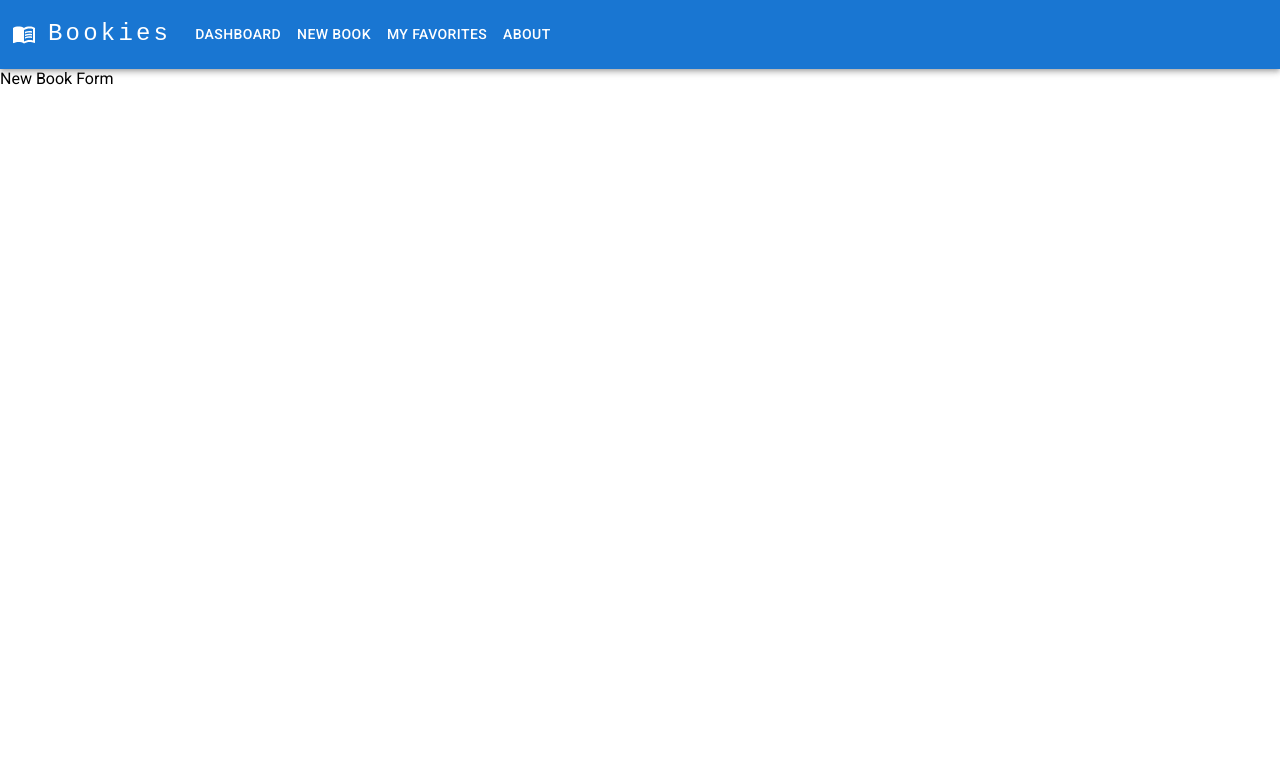
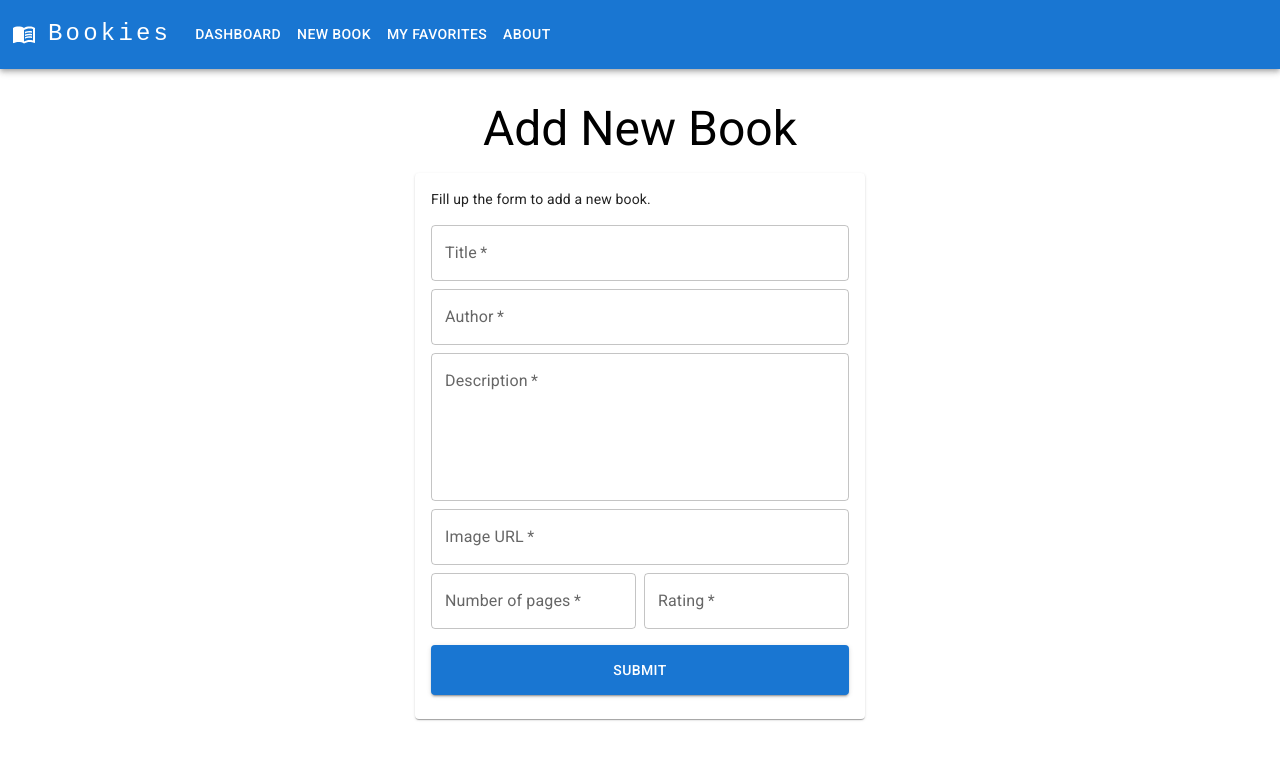
Before and after one commit to doraemonpup/mern-bookies, a React (Vite) app in the folder client/: page /new-book in a window 1280 px wide. Shown: the top 760 px of the page. Built offline with nearby package versions, Linux system fonts and the light colour scheme.

Commit message:
add NewBookForm

```diff
--- a/client/src/components/books/BookCard.jsx
+++ b/client/src/components/books/BookCard.jsx
@@ -14,7 +14,7 @@ const BookCard = ({
   handleDelete,
 }) => {
   return (
-    <Card sx={{ minWidth: 300, maxWidth: 450, mx: 3, my: 4 }}>
+    <Card sx={{ maxWidth: 400, mx: 3, my: 4 }}>
       <CardHeader title={title} subheader={`by ${author}`} />
       <CardMedia component='img' height='300' alt={title} image={imageUrl} />
       <CardContent>
--- /dev/null
+++ b/client/src/components/books/NewBookForm.jsx
@@ -0,0 +1,134 @@
+import { useRef } from 'react';
+import Card from '@mui/material/Card';
+import CardContent from '@mui/material/CardContent';
+import Grid from '@mui/material/Grid';
+import Box from '@mui/material/Box';
+import Typography from '@mui/material/Typography';
+import TextField from '@mui/material/TextField';
+import Button from '@mui/material/Button';
+import { baseBoxStyle } from '../../constants';
+
+const NewBookForm = props => {
+  const titleInputRef = useRef();
+  const authorInputRef = useRef();
+  const descriptionInputRef = useRef();
+  const imageUrlInputRef = useRef();
+  const numberOfPageInputRef = useRef();
+  const ratingInputRef = useRef();
+
+  const handleSubmit = e => {
+    e.preventDefault();
+
+    const enteredTitle = titleInputRef.current.value;
+    const enteredAuthor = authorInputRef.current.value;
+    const enteredDescription = descriptionInputRef.current.value;
+    const enteredImageUrl = imageUrlInputRef.current.value;
+    const enteredNumberOfPage = numberOfPageInputRef.current.value;
+    const enteredRating = ratingInputRef.current.value;
+
+    const newBookData = {
+      title: enteredTitle,
+      author: enteredAuthor,
+      description: enteredDescription,
+      imageUrl: enteredImageUrl,
+      numberOfPage: parseInt(enteredNumberOfPage),
+      rating: parseInt(enteredRating),
+    };
+
+    props.onAddBook(newBookData);
+  };
+
+  return (
+    <Box sx={baseBoxStyle}>
+      <Typography gutterBottom variant='h3' align='center'>
+        Add New Book
+      </Typography>
+      <Card sx={{ maxWidth: 450, mx: 'auto', my: 0 }}>
+        <CardContent>
+          <Typography gutterBottom variant='body2' component='p' sx={{ mb: 2 }}>
+            Fill up the form to add a new book.
+          </Typography>
+          <form onSubmit={handleSubmit}>
+            <Grid container spacing={1}>
+              <Grid item xs={12}>
+                <TextField
+                  label='Title'
+                  placeholder='Enter book title'
+                  variant='outlined'
+                  fullWidth
+                  required
+                  inputRef={titleInputRef}
+                />
+              </Grid>
+              <Grid item xs={12}>
+                <TextField
+                  label='Author'
+                  placeholder='Enter author name'
+                  variant='outlined'
+                  fullWidth
+                  required
+                  inputRef={authorInputRef}
+                />
+              </Grid>
+              <Grid item xs={12}>
+                <TextField
+                  label='Description'
+                  placeholder='Enter book description'
+                  variant='outlined'
+                  multiline
+                  rows={5}
+                  fullWidth
+                  required
+                  inputRef={descriptionInputRef}
+                />
+              </Grid>
+              <Grid item xs={12}>
+                <TextField
+                  label='Image URL'
+                  placeholder='Enter image URL'
+                  variant='outlined'
+                  fullWidth
+                  required
+                  inputRef={imageUrlInputRef}
+                />
+              </Grid>
+              <Grid item xs={12} sm={6}>
+                <TextField
+                  label='Number of pages'
+                  placeholder='Enter number of pages'
+                  variant='outlined'
+                  fullWidth
+                  required
+                  inputRef={numberOfPageInputRef}
+                />
+              </Grid>
+              <Grid xs={12} sm={6} item>
+                <TextField
+                  label='Rating'
+                  placeholder='Rate between 0 - 10'
+                  variant='outlined'
+                  fullWidth
+                  required
+                  inputRef={ratingInputRef}
+                />
+              </Grid>
+              <Grid item xs={12} sx={{ mt: 1 }}>
+                <Button
+                  type='submit'
+                  variant='contained'
+                  color='primary'
+                  fullWidth
+                  sx={{ height: 50 }}
+                >
+                  Submit
+                </Button>
+              </Grid>
+            </Grid>
+          </form>
+        </CardContent>
+      </Card>
+    </Box>
+  );
+};
+
+export default NewBookForm;
--- a/client/src/constants.js
+++ b/client/src/constants.js
@@ -4,3 +4,5 @@ export const pages = [
   { title: 'My Favorites', link: '/favorites' },
   { title: 'About', link: '/about' },
 ];
+
+export const baseBoxStyle = { my: 4, mx: 'auto', width: '90%' };
--- a/client/src/helper/index.js
+++ b/client/src/helper/index.js
@@ -9,3 +9,8 @@ export const deleteData = async url => {
   const res = axios.delete(url);
   return res;
 };
+
+export const addData = async (url, data) => {
+  const res = axios.post(url, data);
+  return res;
+};
--- a/client/src/pages/Dashboard.jsx
+++ b/client/src/pages/Dashboard.jsx
@@ -2,12 +2,12 @@ import { useState, useEffect } from 'react';
 import Box from '@mui/material/Box';
 import Typography from '@mui/material/Typography';
 import { fetchData, deleteData } from '../helper';
+import { baseBoxStyle } from '../constants';
 import BookList from '../components/books/BookList';
 
 const Dashboard = () => {
   const [books, setBooks] = useState([]);
   const [isLoading, setIsLoading] = useState(true);
-  const boxStyle = { my: 4, mx: 'auto', width: '90%' };
 
   useEffect(() => {
     setIsLoading(true);
@@ -40,12 +40,14 @@ const Dashboard = () => {
   };
 
   if (isLoading) {
-    return <Box sx={boxStyle}>Loading ...</Box>;
+    return <Box sx={baseBoxStyle}>Loading ...</Box>;
   }
 
   return (
-    <Box sx={boxStyle}>
-      <Typography variant='h3'>All Books</Typography>
+    <Box sx={baseBoxStyle}>
+      <Typography variant='h3' align='center'>
+        All Books
+      </Typography>
       <BookList books={books} handleDelete={deleteBook} />
     </Box>
   );
--- a/client/src/pages/NewBook.jsx
+++ b/client/src/pages/NewBook.jsx
@@ -1,5 +1,19 @@
+import NewBookForm from '../components/books/NewBookForm';
+import { addData } from '../helper';
+
 const NewBook = () => {
-  return <div>New Book Form</div>;
+  const handleAddBook = async bookData => {
+    const res = await addData('http://localhost:4000/books', bookData);
+
+    if (res.status !== 201) {
+      console.log('Something went wrong');
+      return;
+    }
+
+    console.log('Successfully added a new book!');
+  };
+
+  return <NewBookForm onAddBook={handleAddBook}></NewBookForm>;
 };
 
 export default NewBook;
```
